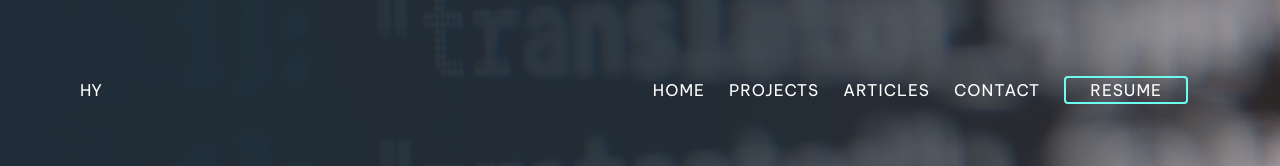
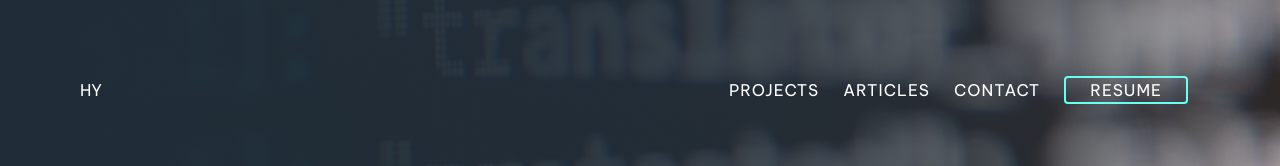
Before and after one commit to Hikmahx/Hikmah-s-Portfolio-Website, a React (Create React App) app: page / in a window 1280 px wide. Shown: the top 166 px of the page. Built offline with nearby package versions, Linux system fonts and the light colour scheme.

Commit message:
refactored into cleaner code

```diff
--- a/src/components/Navbar.jsx
+++ b/src/components/Navbar.jsx
@@ -1,40 +1,68 @@
-import React from 'react'
+import React, { useState } from 'react'
 
 const Navbar = () => {
-  const displayMenu = ()=>{
-    let hamburger = document.querySelector('.hamburger-menu');
-    let menu= document.querySelector('.menu');
-    hamburger.classList.toggle('active')
-    menu.classList.toggle('active')
-  }
+  const [menuActive, setMenuActive] = useState(false)
+
+  const toggleMenu = () => setMenuActive((prev) => !prev)
+
+  const navLinks = [
+    { label: 'Projects', href: '#projects' },
+    { label: 'Articles', href: '#articles' },
+    { label: 'Contact', href: '#contact' },
+  ]
 
   return (
-    <header className="absolute text-white left-0 right-0 flex items-baseline md:items-center justify-between z-20 md:my-8 md:mx-10 lg:my-16 lg:mx-20">
-      <div className="logo m-6 md:m-0">
-        <a className="text-base" href="/">
+    <header className='absolute text-white left-0 right-0 flex items-baseline md:items-center justify-between z-20 md:my-8 md:mx-10 lg:my-16 lg:mx-20'>
+      <div className='logo m-6 md:m-0'>
+        <a className='text-base' href='/'>
           HY
         </a>
       </div>
-      <div onClick={displayMenu} className="hamburger-menu z-10 m-6 md:m-0 md:hidden cursor-pointer flex flex-col items-center">
-        <img className="hamburger-icon w-full" src={require('../assets/icon-hamburger.svg').default} alt="icon" />
-        <img className="close-icon w-full" src={require('../assets/icon-close.svg').default} alt="icon" />
+      <div
+        onClick={toggleMenu}
+        className={`hamburger-menu z-10 m-6 md:m-0 md:hidden cursor-pointer flex flex-col items-center ${
+          menuActive ? 'active' : ''
+        }`}
+      >
+        <img
+          className='hamburger-icon w-full'
+          src={require('../assets/icon-hamburger.svg').default}
+          alt='menu icon'
+        />
+        <img
+          className='close-icon w-full'
+          src={require('../assets/icon-close.svg').default}
+          alt='close icon'
+        />
       </div>
-      <nav className="menu flex-1 fixed md:relative top-0 right-0 left-24 md:left-0 pt-28 md:pt-0 pl-8 md:pl-0">
-        <ul className="flex md:items-center md:justify-end text-white uppercase h-screen md:h-auto flex-col md:flex-row">
-          <li onClick={displayMenu} className="mx-6 md:mx-3 my-3 md:w-auto text-center">
-            <a href="#home">Home</a>
-          </li>
-          <li onClick={displayMenu} className="mx-6 md:mx-3 my-3 md:w-auto text-center">
-            <a href="#projects">Projects</a>
-          </li>
-          <li onClick={displayMenu} className="mx-6 md:mx-3 my-3 md:w-auto text-center">
-            <a href="#articles">Articles</a>
-          </li>
-          <li onClick={displayMenu} className="mx-6 md:mx-3 my-3 md:w-auto text-center">
-            <a href="#contact">Contact</a>
-          </li>
-          <li onClick={displayMenu} style={{borderColor:'#6cfdf0'}} className="mx-6 md:mx-3 my-3 md:w-auto text-center border-2 rounded">
-            <a href={require("../assets/Hikmah-Yousuph-Resume.pdf")} alt="Hikmah Yousuph's resume" target="_blank" className="py-6 md:py-4 px-6 hover:text-black transition-colors" rel="noopener noreferrer">Resume</a>
+      <nav
+        className={`menu flex-1 fixed md:relative top-0 right-0 left-24 md:left-0 pt-28 md:pt-0 pl-8 md:pl-0 transition-all duration-300 ${
+          menuActive ? 'active' : ''
+        }`}
+      >
+        <ul className='flex md:items-center md:justify-end text-white uppercase h-screen md:h-auto flex-col md:flex-row'>
+          {navLinks.map(({ label, href }) => (
+            <li
+              key={label}
+              onClick={toggleMenu}
+              className='mx-6 md:mx-3 my-3 md:w-auto text-center'
+            >
+              <a href={href}>{label}</a>
+            </li>
+          ))}
+          <li
+            onClick={toggleMenu}
+            style={{ borderColor: '#6cfdf0' }}
+            className='mx-6 md:mx-3 my-3 md:w-auto text-center border-2 rounded'
+          >
+            <a
+              href={require('../assets/Hikmah-Yousuph-Resume.pdf')}
+              target='_blank'
+              rel='noopener noreferrer'
+              className='py-6 md:py-4 px-6 hover:text-black transition-colors'
+            >
+              Resume
+            </a>
           </li>
         </ul>
       </nav>
```
